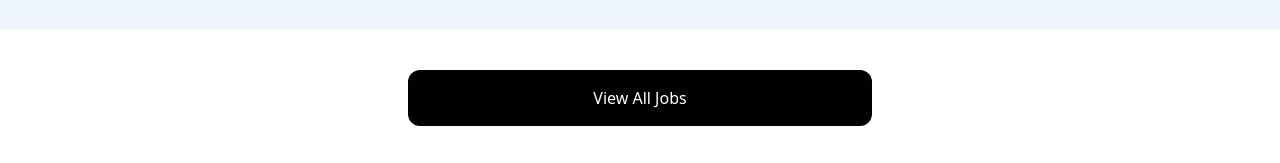
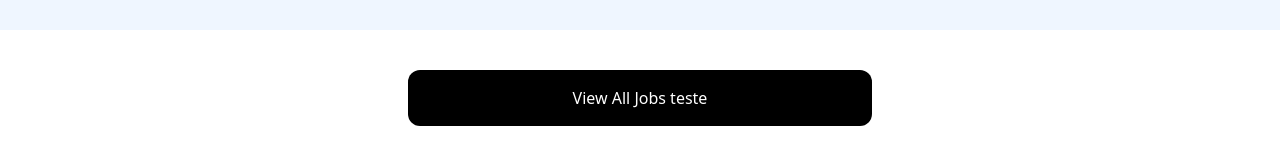
Before and after one commit to NatanBraslavsky/vue, a Vue app in the folder cursos/cursoYtTraversy/teste/vue-projectTest/: page / in a window 1280 px wide. Shown: the part 1085-1248 px from the top of the page. Built offline with nearby package versions, Linux system fonts and the light colour scheme; data requests are answered from the project's data file.

Commit message:
🧪Teste de commit

```diff
--- a/cursos/cursoYtTraversy/teste/vue-projectTest/src/components/JobListings.vue
+++ b/cursos/cursoYtTraversy/teste/vue-projectTest/src/components/JobListings.vue
@@ -11,8 +11,6 @@ defineProps({
         default: false,
     }
 });
-
-
 
 const jobs = ref([]);
 onMounted(async () => {
@@ -42,7 +40,7 @@ onMounted(async () => {
       <RouterLink
         to="/jobs"
         class="block bg-black text-white text-center py-4 px-6 rounded-xl hover:bg-gray-700"
-        >View All Jobs</RouterLink
+        >View All Jobs teste</RouterLink
       >
     </section>
 </template>
```
